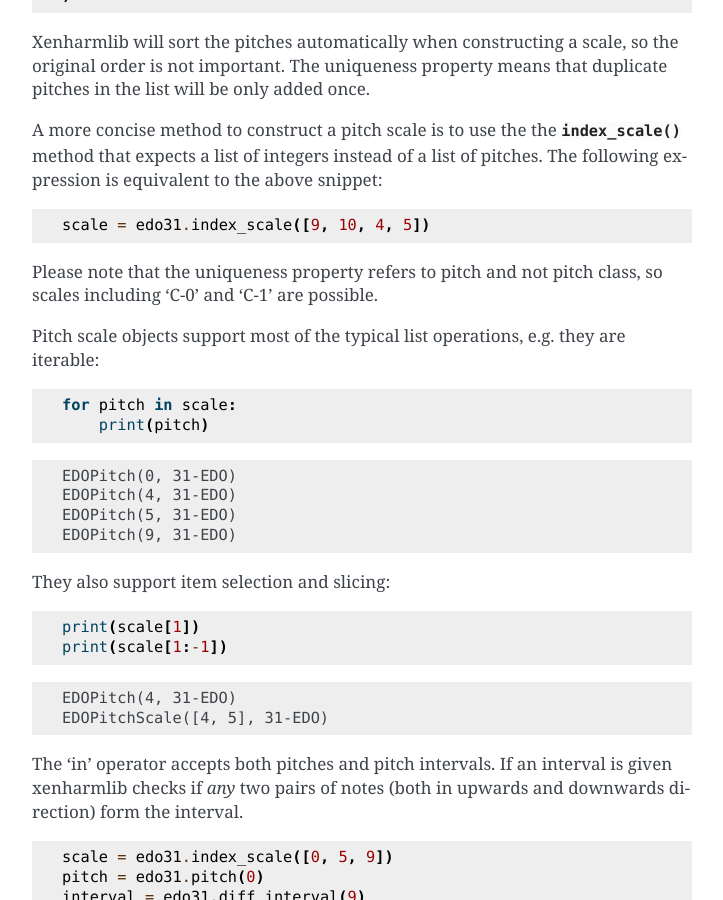
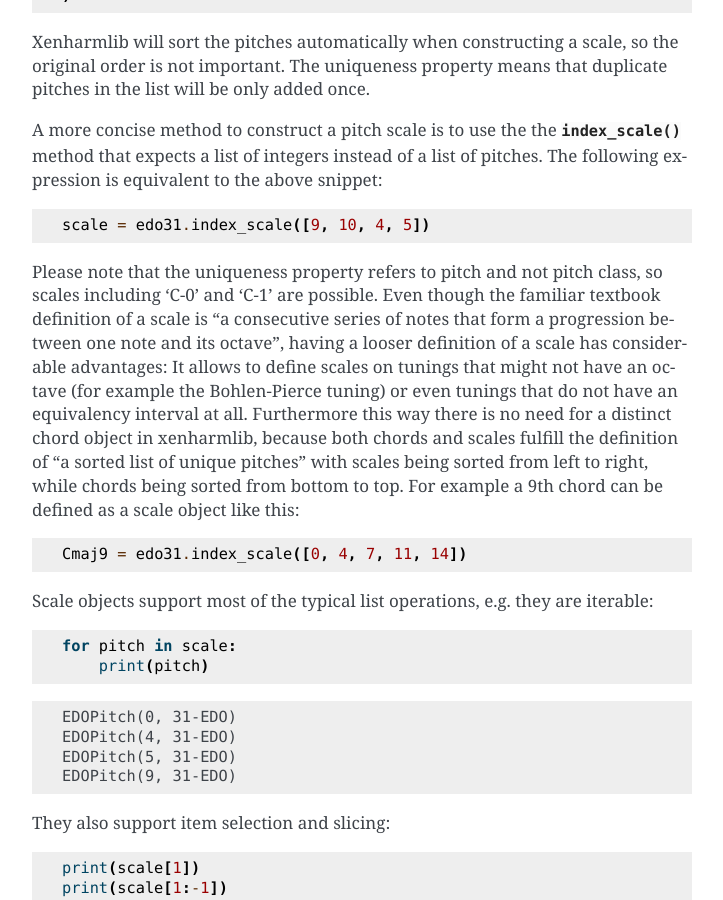
Before and after one commit to retooth2/xenharmlib, a Sphinx documentation site: the page built from doc/quickstart.rst, in a window 1280 px wide and 900 px high, scrolled down 7798 px. Shown: the whole window, without its empty margins (388-1111 px from the left). Built offline with Sphinx 7.4.7, drawn with Linux system fonts in a browser that asks for light colours.

Commit message:
doc: Added explainer why scales can also be used for chords

```diff
--- a/doc/quickstart.rst
+++ b/doc/quickstart.rst
@@ -488,8 +488,23 @@
 
 Please note that the uniqueness property refers to pitch and not pitch
 class, so scales including 'C-0' and 'C-1' are possible.
-
-Pitch scale objects support most of the typical list operations, e.g.
+Even though the familiar textbook definition of a scale is "a consecutive
+series of notes that form a progression between one note and its octave",
+having a looser definition of a scale has considerable advantages: It
+allows to define scales on tunings that might not have an octave (for
+example the Bohlen-Pierce tuning) or even tunings that do not have an
+equivalency interval at all. Furthermore this way there is no need for
+a distinct chord object in xenharmlib, because both chords and scales
+fulfill the definition of "a sorted list of unique pitches" with scales
+being sorted from left to right, while chords being sorted from bottom
+to top. For example a 9th chord can be defined as a scale object like
+this:
+
+.. testcode::
+
+    Cmaj9 = edo31.index_scale([0, 4, 7, 11, 14])
+
+Scale objects support most of the typical list operations, e.g.
 they are iterable:
 
 .. testcode::
```
